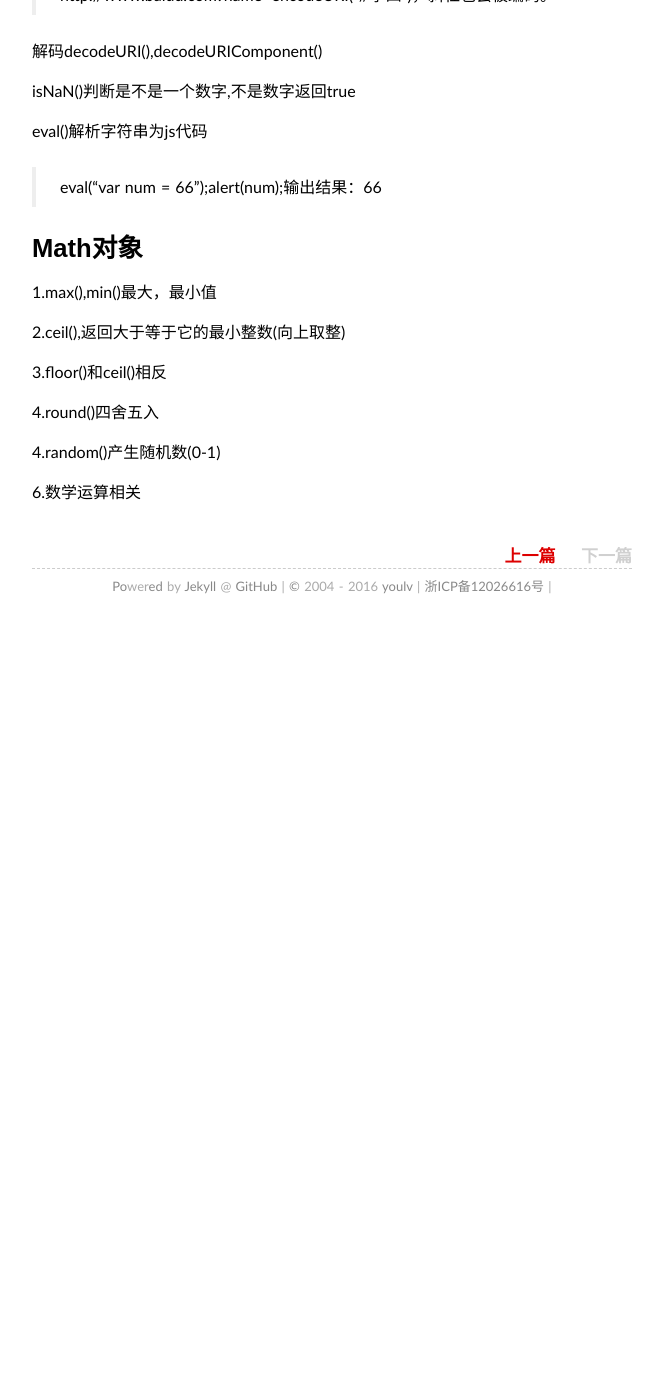
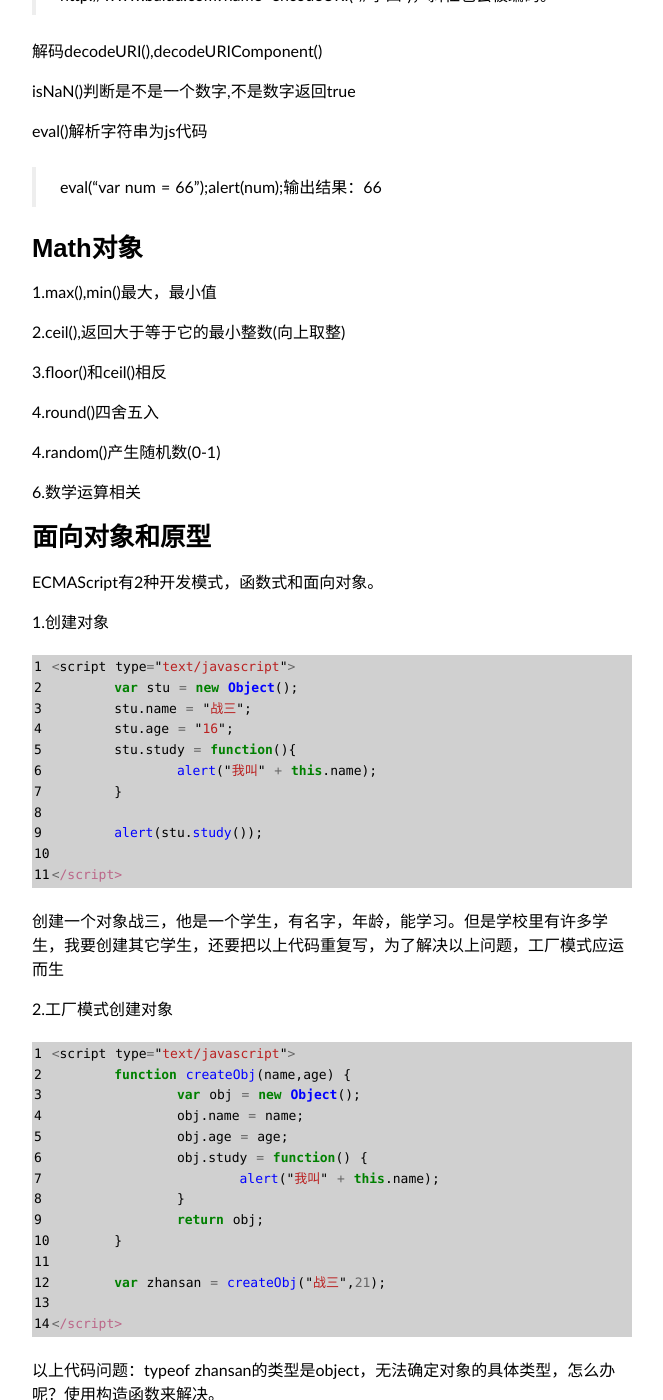
Before and after one commit to aliveaway/aliveaway.github.io, a Jekyll site: the page built from _posts/2016-10-04-js-oop.md, in a window 1280 px wide and 1400 px high, scrolled down 649 px. Shown: the whole window, without its empty margins (308-971 px from the left). Built offline with Jekyll 4.4.1, drawn with Linux system fonts in a browser that asks for light colours; comment, search, counter and statistics services are not loaded; before the commit the page ends 1279 px from its top, so only the background shows below that; some of the changed text lies outside the part shown.

Commit message:
2016-10-05

```diff
--- a/_posts/2016-10-04-js-oop.md
+++ b/_posts/2016-10-04-js-oop.md
@@ -50,3 +50,107 @@
 4.random()产生随机数(0-1)
 
 6.数学运算相关
+
+# 面向对象和原型
+
+ECMAScript有2种开发模式，函数式和面向对象。
+
+1.创建对象
+
+{% highlight javascript linenos %}
+<script type="text/javascript">
+	var stu = new Object();
+	stu.name = "战三";
+	stu.age = "16";
+	stu.study = function(){
+		alert("我叫" + this.name);
+	}
+
+	alert(stu.study());
+
+</script>
+{% endhighlight %}
+
+创建一个对象战三，他是一个学生，有名字，年龄，能学习。但是学校里有许多学生，我要创建其它学生，还要把以上代码重复写，为了解决以上问题，工厂模式应运而生
+
+2.工厂模式创建对象
+
+{% highlight javascript linenos %}
+<script type="text/javascript">
+	function createObj(name,age) {
+		var obj = new Object();
+		obj.name = name;
+		obj.age = age;
+		obj.study = function() {
+			alert("我叫" + this.name);
+		}
+		return obj;
+	}
+
+	var zhansan = createObj("战三",21);
+
+</script>
+{% endhighlight %}
+
+以上代码问题：typeof zhansan的类型是object，无法确定对象的具体类型，怎么办呢？使用构造函数来解决。
+
+3.构造方法创建对象
+
+{% highlight javascript linenos %}
+<script type="text/javascript">
+	function Student(name,age) {
+		this.name = name;//后台创建new Object()
+		this.age = age;
+		this.study = function() {
+			alert("我叫" + this.name);
+		}
+		//后台返回了该对象
+	}
+
+	var zhansan = Student("战三",21);
+	zhansan.study();
+
+</script>
+{% endhighlight %}
+
+构造方法与工厂模式不同：
+
+*1.构造方法没有显示的创建对象(new Object())*
+
+*2.直接将属性和方法赋值给this对象*
+
+*3.没有return语句*
+
+# 原型
+
+> 每个引用对象都有里都有prototype属性，
+
+{% highlight javascript linenos %}
+<script type="text/javascript">
+
+	var obj = {
+		country: "中国"
+	}
+
+	function Student(name,age) {
+		this.name = name;
+		this.age = age;
+		this.study = function() {
+			alert("我叫" + this.name);
+		}
+	}
+
+	Student.prototype = obj;//把Student的原型设置为obj
+
+	var zhansan = Student("战三",21);
+	var lisi = Student("李四",21);
+
+	alert(zhansan.country);
+	alert(lisi.country);
+
+</script>
+{% endhighlight %}
+
+输出的结果都是中国，在两个对象里都有一个__proto__属性，指向obj对象。当使用.country属性的时候，会先在Student属性里找有没有country属性，如果没有，就去__proto__中去找，然后输出。
+
+p11
```
